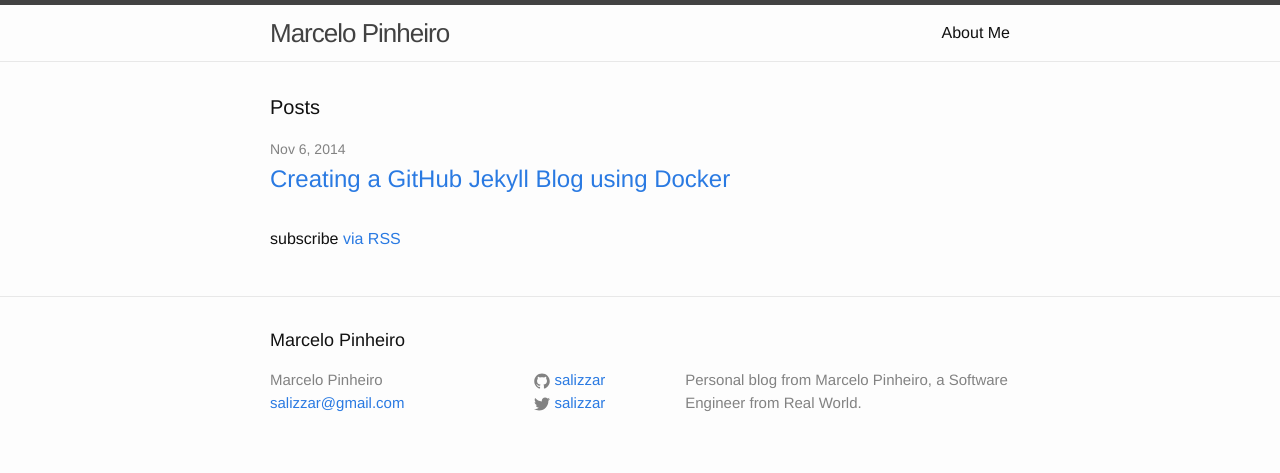
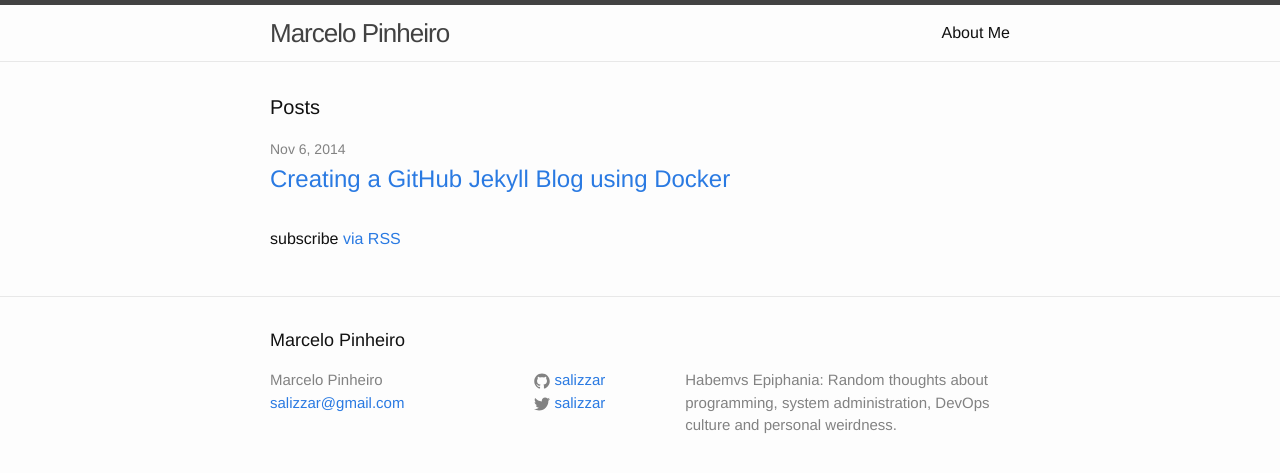
Before and after one commit to salizzar/salizzar.github.io, a Jekyll site: the page built from index.html, in a window 1280 px wide. Shown: the top 473 px of the page. Built offline with Jekyll 4.4.1, drawn with Linux system fonts in a browser that asks for light colours.

Commit message:
Updated blog configs.

```diff
--- a/_config.yml
+++ b/_config.yml
@@ -1,7 +1,8 @@
 title:            Marcelo Pinheiro
 email:            salizzar&#64;gmail.com
 description: >
-  Personal blog from Marcelo Pinheiro, a Software Engineer from Real World.
+  Habemvs Epiphania: Random thoughts about programming, system administration,
+  DevOps culture and personal weirdness.
 
 baseurl:          "" # the subpath of your site, e.g. /blog/
 url:              http://salizzar.net
```
